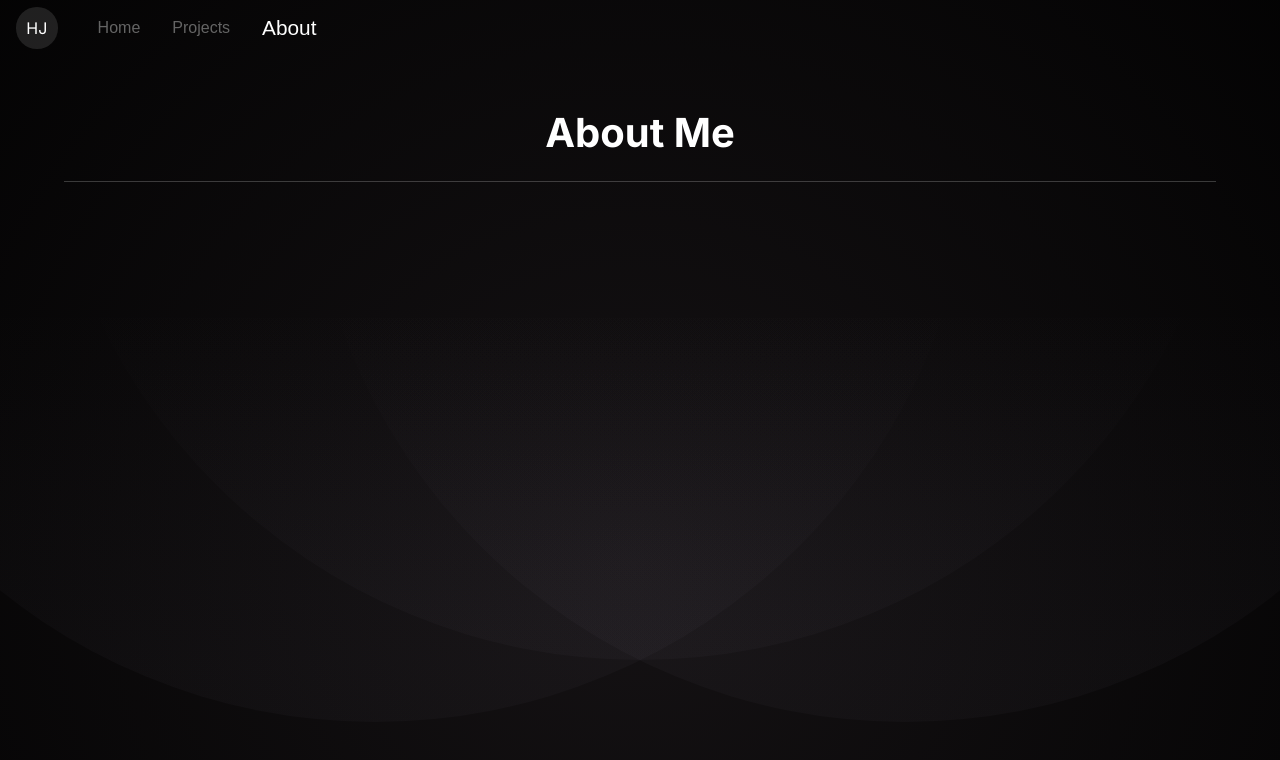
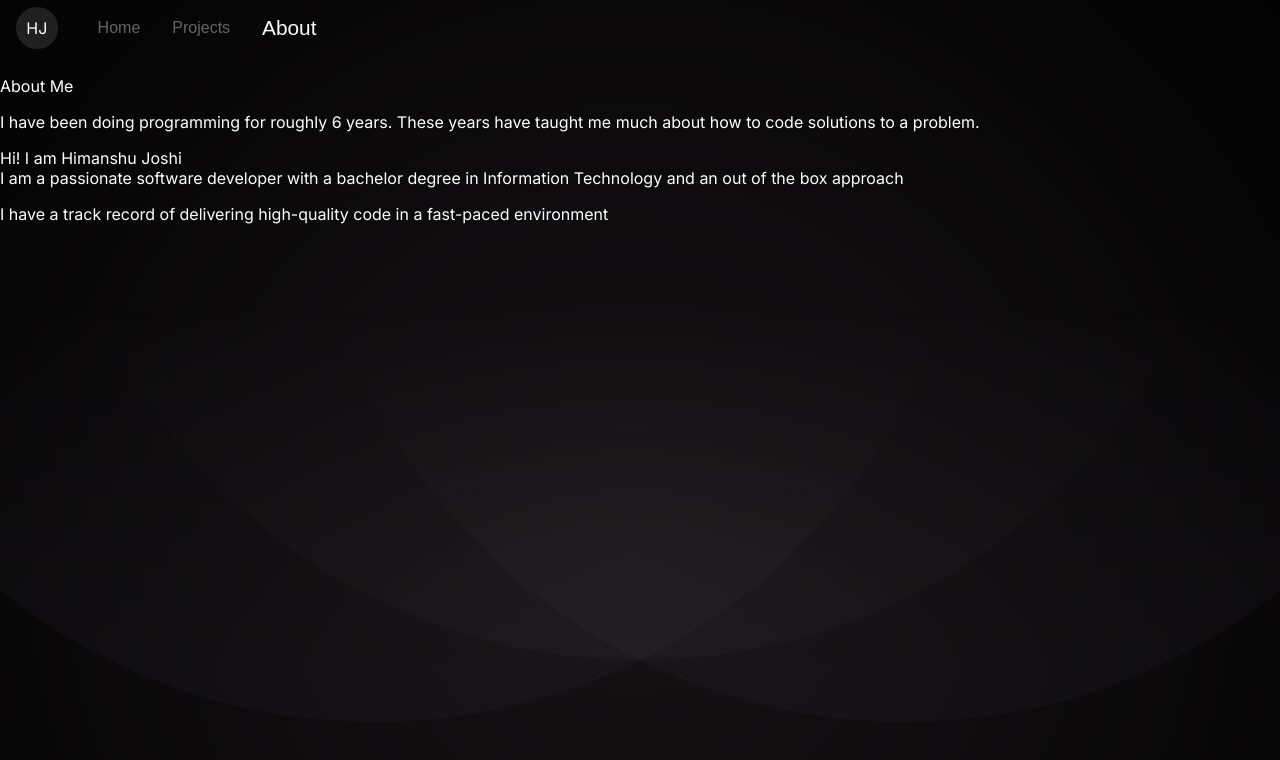
Before and after one commit to ItsHyde-dev/Web-Portfolio, a React (Create React App) app: page /about in a window 1280 px wide. Shown: the top 760 px of the page. Built offline with nearby package versions, Linux system fonts and the light colour scheme.

Commit message:
information dump to about page

```diff
--- a/src/App.tsx
+++ b/src/App.tsx
@@ -6,7 +6,7 @@ import Crazy from './components/crazy/crazy';
 import './app.css'
 import NodeRestApiTestPage from './components/code-test-pages/node-rest-api/node-rest-api-test-page';
 import GoRestApiTestPage from './components/code-test-pages/go-rest-api/go-rest-api-test-page';
-import AboutPage from './components/contact-page/contact-page';
+import AboutPage from './components/about-page/about-page';
 
 const App = () => {
     return (
--- /dev/null
+++ b/src/components/about-page/about-page.tsx
@@ -0,0 +1,19 @@
+import Navbar from "../navbar/navbar"
+import styles from "./about-page.module.css"
+import animation from '../../common/styles/animations.module.css'
+import commonStyles from '../../common/styles/css-components.module.css'
+
+
+function AboutPage() {
+    return (
+        <>
+            <Navbar highlight="about" />
+            <div>About Me</div>
+            <p>I have been doing programming for roughly 6 years. These years have taught me much about how to code solutions to a problem.</p>
+            <p>Hi! I am Himanshu Joshi <br/>I am a passionate software developer with a bachelor degree in Information Technology and an out of the box approach</p>
+            <p>I have a track record of delivering high-quality code in a fast-paced environment</p>
+        </>
+    )
+}
+
+export default AboutPage
--- a/src/components/contact-page/contact-page.tsx
+++ /dev/null
@@ -1,17 +0,0 @@
-import Navbar from "../navbar/navbar"
-import styles from "./contact-page.module.css"
-import animation from '../../common/styles/animations.module.css'
-import commonStyles from '../../common/styles/css-components.module.css'
-
-
-function AboutPage() {
-    return (
-        <>
-            <Navbar highlight="about" />
-            <div className={styles.heading}>About Me</div>
-            <div className={`${commonStyles.ehl} ${animation.expand_from_center}`} />
-        </>
-    )
-}
-
-export default AboutPage
```
Also changed, not shown: src/components/about-page/about-page.module.css (renamed from src/components/contact-page/contact-page.module.css).
